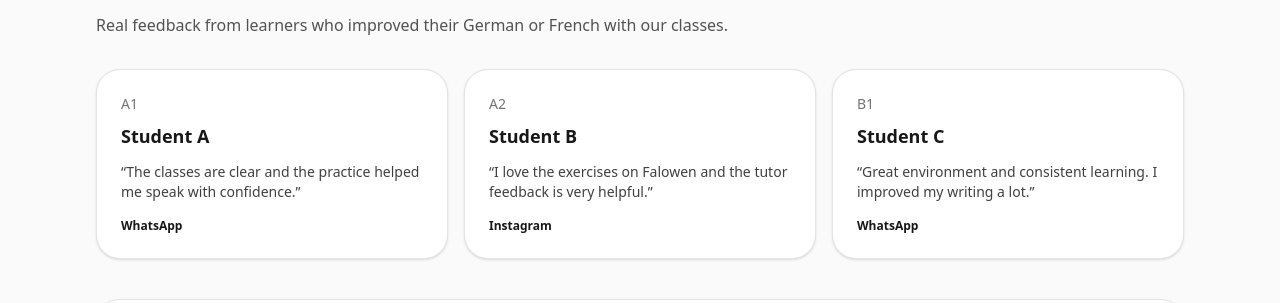
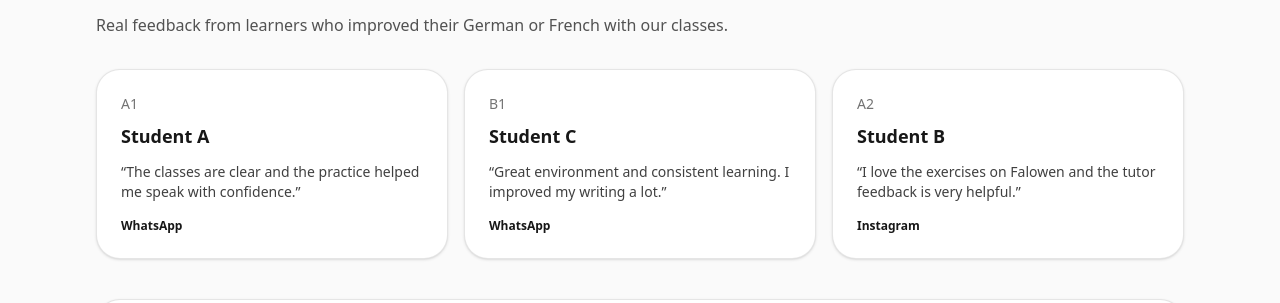
Before and after one commit to learngermanghana/learngermanghana-site, a Next.js app: page /success-stories in a window 1280 px wide. Shown: the part 164-467 px from the top of the page. Built offline with nearby package versions, Linux system fonts and the light colour scheme; no server answers.

Commit message:
Load reviews from published Google Sheet with randomized display

```diff
--- a/src/app/page.tsx
+++ b/src/app/page.tsx
@@ -4,9 +4,10 @@ import Image from "next/image";
 import { Container } from "@/components/Container";
 import { RandomReviews } from "@/components/RandomReviews";
 import { CTA, LINKS, SITE } from "@/lib/site";
-import { upcomingClasses, reviews } from "@/data/content";
+import { upcomingClasses } from "@/data/content";
 import { getBlogPosts } from "@/lib/blog";
 import { formatDatePretty, getDaysUntilStart } from "@/lib/date";
+import { getReviews } from "@/lib/reviews";
 
 
 
@@ -51,6 +52,7 @@ function toTime(startDate: string) {
 
 export default async function HomePage() {
   const posts = await getBlogPosts(4);
+  const reviews = await getReviews();
 
   // Pick earliest upcoming class (non-TBA, not in the past). If all are TBA, fallback to first.
   const today = new Date();
--- a/src/app/reviews/page.tsx
+++ b/src/app/reviews/page.tsx
@@ -1,9 +1,11 @@
 import { Container } from "@/components/Container";
 import { SectionTitle } from "@/components/SectionTitle";
-import { reviews } from "@/data/content";
 import { RandomReviews } from "@/components/RandomReviews";
+import { getReviews } from "@/lib/reviews";
 
-export default function ReviewsPage() {
+export default async function ReviewsPage() {
+  const reviews = await getReviews();
+
   return (
     <Container>
       <section className="py-12 sm:py-16">
--- a/src/app/success-stories/page.tsx
+++ b/src/app/success-stories/page.tsx
@@ -1,9 +1,11 @@
 import { Container } from "@/components/Container";
 import { SectionTitle } from "@/components/SectionTitle";
-import { reviews } from "@/data/content";
 import { WHATSAPP_LINK } from "@/lib/site";
+import { getRandomizedReviews } from "@/lib/reviews";
 
-export default function SuccessStoriesPage() {
+export default async function SuccessStoriesPage() {
+  const reviews = await getRandomizedReviews();
+
   return (
     <div className="bg-neutral-50">
       <Container>
--- /dev/null
+++ b/src/lib/reviews.ts
@@ -0,0 +1,109 @@
+import { reviews as fallbackReviews, type Review } from "@/data/content";
+
+const SHEET_CSV_URL =
+  "https://docs.google.com/spreadsheets/d/e/2PACX-1vQ5Nm-MLJkw3TeOht5ROELvFumVS9X8-ke_npLoOuF3W-zrF0v9xjk_Upzv4umQCocD5xtFaMRJQh6Z/pub?output=csv";
+
+function shuffle<T>(items: T[]) {
+  const arr = [...items];
+  for (let i = arr.length - 1; i > 0; i--) {
+    const j = Math.floor(Math.random() * (i + 1));
+    [arr[i], arr[j]] = [arr[j], arr[i]];
+  }
+  return arr;
+}
+
+function normalizeHeader(value: string) {
+  return value.replace(/"/g, "").replace(/\s+/g, "").trim().toLowerCase();
+}
+
+function parseCsvLine(line: string) {
+  const values: string[] = [];
+  let value = "";
+  let inQuotes = false;
+
+  for (let i = 0; i < line.length; i++) {
+    const char = line[i];
+
+    if (char === '"') {
+      if (inQuotes && line[i + 1] === '"') {
+        value += '"';
+        i++;
+      } else {
+        inQuotes = !inQuotes;
+      }
+      continue;
+    }
+
+    if (char === "," && !inQuotes) {
+      values.push(value.trim());
+      value = "";
+      continue;
+    }
+
+    value += char;
+  }
+
+  values.push(value.trim());
+  return values;
+}
+
+function parseReviewsFromCsv(csvText: string): Review[] {
+  const lines = csvText
+    .split(/\r?\n/)
+    .map((line) => line.trim())
+    .filter(Boolean);
+
+  if (lines.length < 2) {
+    return [];
+  }
+
+  const headers = parseCsvLine(lines[0]).map(normalizeHeader);
+
+  const nameIndex = headers.findIndex((h) => h === "student_name" || h === "studentname" || h === "name");
+  const ratingIndex = headers.findIndex((h) => h === "rating" || h === "level");
+  const textIndex = headers.findIndex((h) => h === "review_text" || h === "reviewtext" || h === "text");
+
+  if (textIndex === -1) {
+    return [];
+  }
+
+  return lines
+    .slice(1)
+    .map(parseCsvLine)
+    .map((row): Review | null => {
+      const text = row[textIndex]?.trim();
+      if (!text) return null;
+
+      return {
+        name: row[nameIndex]?.trim() || "Student",
+        level: row[ratingIndex]?.trim() || "Student",
+        text,
+        source: "Student review",
+      };
+    })
+    .filter((review): review is Review => Boolean(review));
+}
+
+export async function getReviews(): Promise<Review[]> {
+  try {
+    const response = await fetch(SHEET_CSV_URL, {
+      next: { revalidate: 3600 },
+    });
+
+    if (!response.ok) {
+      return fallbackReviews;
+    }
+
+    const csvText = await response.text();
+    const parsed = parseReviewsFromCsv(csvText);
+
+    return parsed.length ? parsed : fallbackReviews;
+  } catch {
+    return fallbackReviews;
+  }
+}
+
+export async function getRandomizedReviews(): Promise<Review[]> {
+  const reviews = await getReviews();
+  return shuffle(reviews);
+}
```
